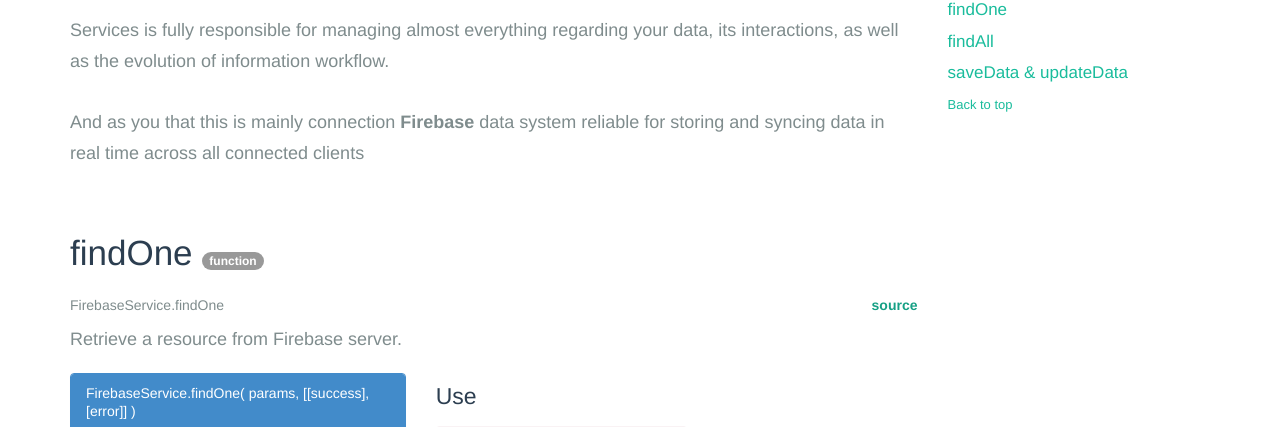
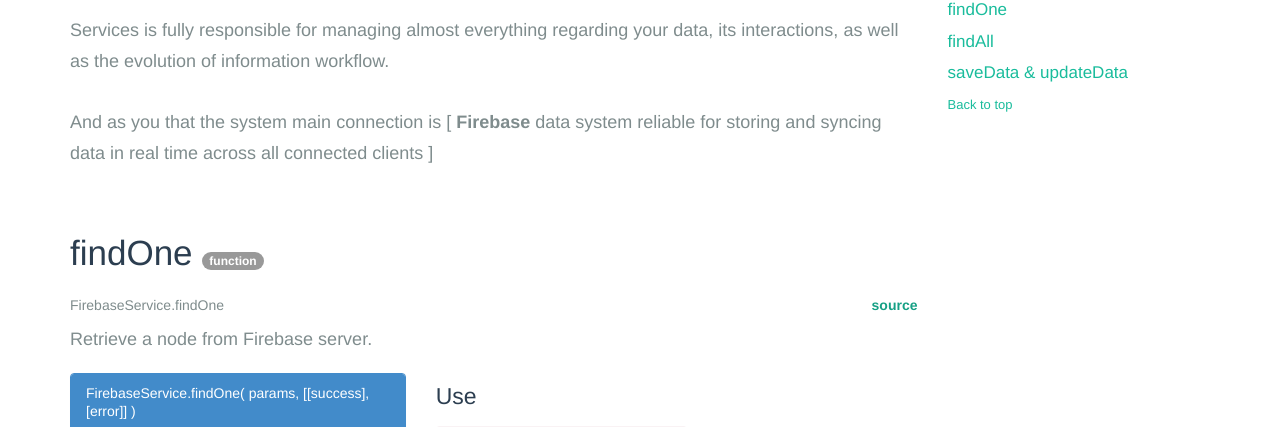
Before and after one commit to docs-swallowjs/docs-swallowjs.github.io, a Jekyll site: the page built from documentation-beta/services/tutorial-firebase.html, in a window 1280 px wide and 1400 px high, scrolled down 344 px. Shown: the part 148-575 px from the top of the window. Built offline with Jekyll 4.4.1, drawn with Linux system fonts in a browser that asks for light colours; some of the changed text lies outside the part shown.

Commit message:
more update

```diff
--- a/documentation-beta/services/tutorial-firebase.html
+++ b/documentation-beta/services/tutorial-firebase.html
@@ -46,8 +46,8 @@
                                 interactions,
                                 as well as the evolution of information workflow.</p>
 
-                            <p> And as you that this is mainly connection <strong>Firebase</strong> data system reliable
-                                for storing and syncing data in real time across all connected clients </p>
+                            <p> And as you that the system main connection is [ <strong>Firebase</strong> data system reliable
+                                for storing and syncing data in real time across all connected clients ]</p>
                         </div>
 
                         <!--findOne-->
@@ -63,7 +63,7 @@
                                 <div style="clear: both;"></div>
                             </div>
 
-                            <p>Retrieve a resource from Firebase server.</p>
+                            <p>Retrieve a node from Firebase server.</p>
                             <br>
 
                             <div class="row">
@@ -242,7 +242,7 @@
                                 <div style="clear: both;"></div>
                             </div>
 
-                            <p>Save/update to Firebase server.</p>
+                            <p>Save/update node to Firebase server.</p>
                             <br>
 
                             <div class="row">
```
Also changed, not shown: other parts of documentation-beta/services/tutorial-firebase.html (+1 -1 lines).
